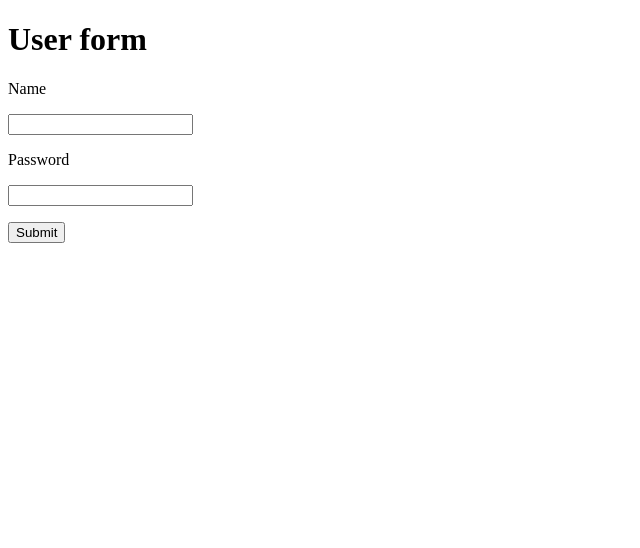
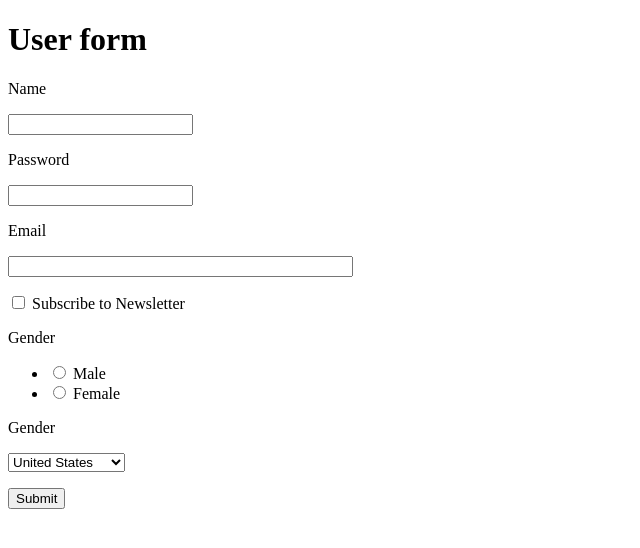
Before and after one commit to DavidSilTroy/python_flask_wtforms, a Flask app: page /user_form in a window 1280 px wide. Shown: the top 548 px of the page, without its empty margins (0-640 px from the left). Run offline with Flask 3, Linux system fonts and the light colour scheme.

Commit message:
More fields, Using Email validator, Booleans, Select, Radio

```diff
--- a/requirements.txt
+++ b/requirements.txt
@@ -2,6 +2,9 @@ flask
 
 #to create forms for main tables
 Flask-WTF
+
+#to validate emails in flask-wtf
+email_validator
 
 #for qr-code generation
 Flask-QRcode
--- a/webapp_wtforms/blueprints/home/routes.py
+++ b/webapp_wtforms/blueprints/home/routes.py
@@ -14,7 +14,8 @@ def home():
 # Successfully sent data with the form
 @home_views.route('/well_done')
 def well_done():
-    return 'Great! Well Done! (I have your data now 😈 hahaha, actually not.)' # just kidding!
+
+    return f'Great! Well Done! (I have your data now 😈 hahaha, actually not.)' # just kidding!
 
 # User form, first form
 @home_views.route('/user_form', methods=['GET', 'POST'])
@@ -24,6 +25,10 @@ def user_form():
         # taking the data to be processed
         name = form.name.data
         password = form.password.data
+        email = form.email.data
+        subscribe = form.subscribe.data
+        gender = form.gender.data
+        country = form.country.data
         # Send to another route
         return redirect(url_for('home_views.well_done'))
     return render_template('pages/form/user_form.html', form=form)
--- a/webapp_wtforms/models/user_form.py
+++ b/webapp_wtforms/models/user_form.py
@@ -1,8 +1,12 @@
 from flask_wtf import FlaskForm
-from wtforms import StringField, PasswordField, SubmitField
-from wtforms.validators import DataRequired, Length
+from wtforms import StringField, BooleanField, RadioField, SelectField, SubmitField, PasswordField
+from wtforms.validators import DataRequired, Length, Email
 
 class UserForm(FlaskForm):
     name = StringField('Name', validators=[DataRequired(), Length(min=2, max=50)])
     password = PasswordField('Password', validators=[DataRequired(), Length(min=6)])
+    email = StringField('Email', validators=[DataRequired(), Email()])
+    subscribe = BooleanField('Subscribe to Newsletter')
+    gender = RadioField('Gender', choices=[('male', 'Male'), ('female', 'Female')])
+    country = SelectField('Country', choices=[('us', 'United States'), ('ca', 'Canada'), ('uk', 'United Kingdom')])
     submit = SubmitField('Submit')
--- a/webapp_wtforms/templates/pages/form/user_form.html
+++ b/webapp_wtforms/templates/pages/form/user_form.html
@@ -11,6 +11,15 @@
         <p>{{ form.name() }}</p>
         <p>{{ form.password.label }}</p>
         <p>{{ form.password() }}</p>
+        <p>{{ form.email.label }}</p>
+        <p>{{ form.email(size=40) }}</p>
+        <p>{{ form.subscribe() }} {{ form.subscribe.label }}</p>
+        <p>{{ form.gender.label }}</p>
+        <p>
+            {{ form.gender(class="radio-inline") }}
+            {{ form.gender.label(class="radio-inline") }}
+        </p>
+        <p>{{ form.country() }}</p>
         <p>{{ form.submit() }}</p>
     </form>
 </body>
```
